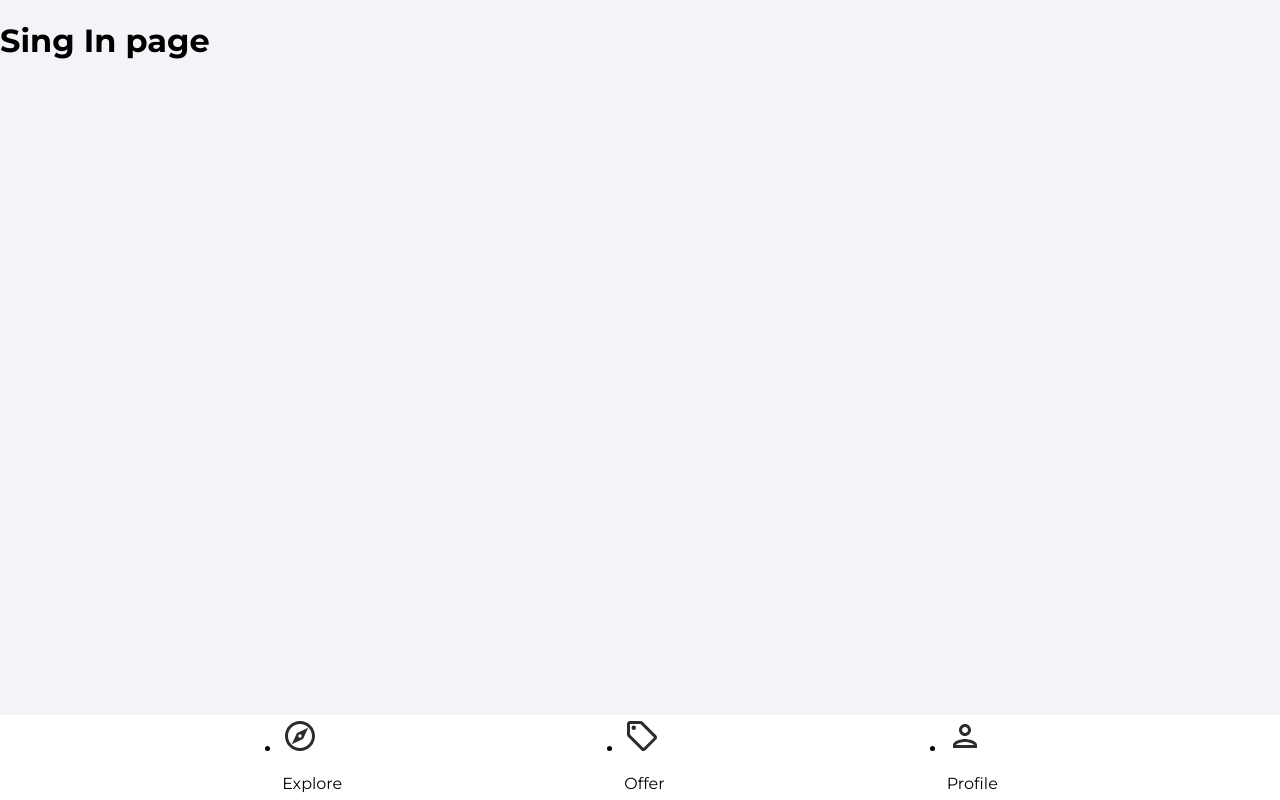
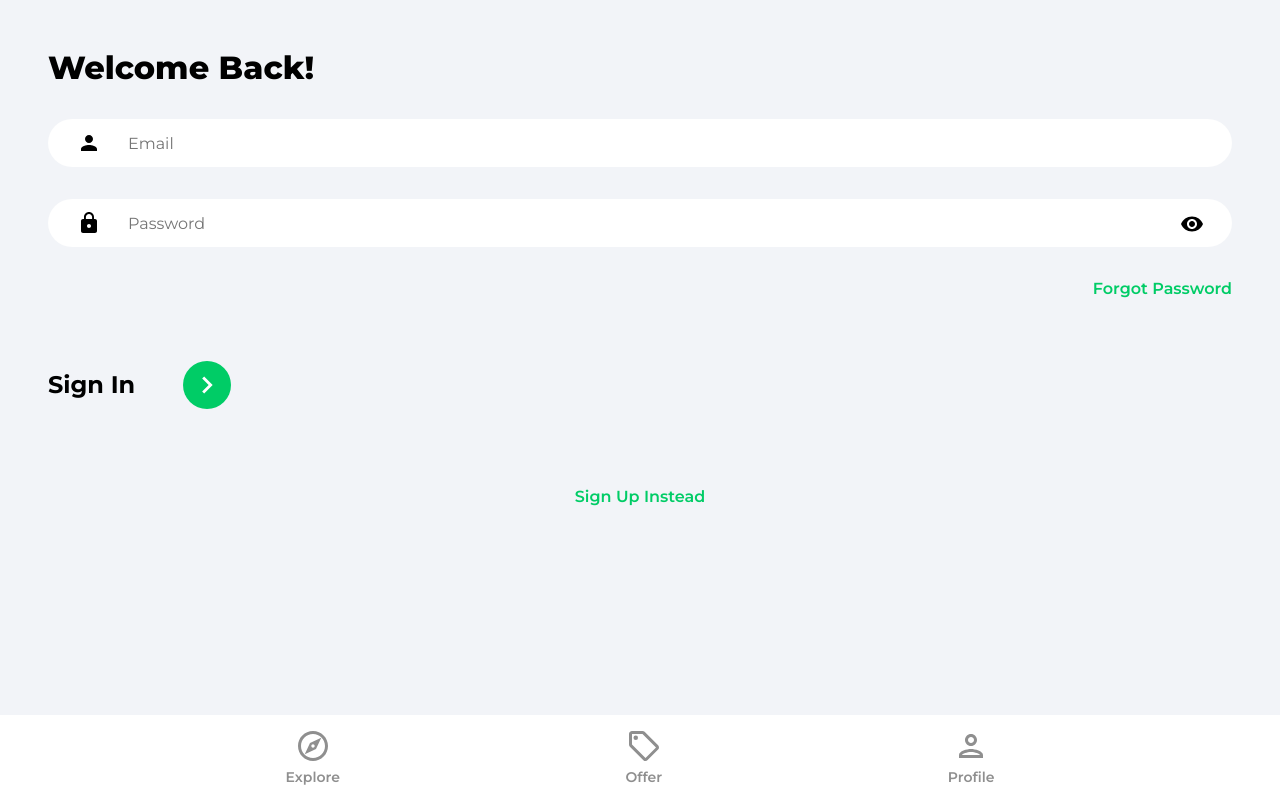
Before and after one commit to chrisUnivers/chrism-resume, a React (Vite) app in the folder firebase_exs/food-order-service/client/: page /sign-in in a window 1280 px wide. Built offline with nearby package versions, Linux system fonts and the light colour scheme.

Commit message:
completed sign in and sign up pages with linking.

```diff
--- a/firebase_exs/food-order-service/client/src/components/Navbar.jsx
+++ b/firebase_exs/food-order-service/client/src/components/Navbar.jsx
@@ -4,26 +4,33 @@
 import PersonOutlineIcon from "../assets/svg/personOutlineIcon.svg?react";
 
 function Navbar() {
+    const navigate = useNavigate()
+    const location = useLocation()
+
+    const pathMatchRoute = (route) => {
+        if(route === location.pathname) {
+            return true
+        }
+    }
     return (
         <footer className='navbar'>
-            <nav className="navbarNav">
-                <ul className="navbarListItems">
-                    <li classname="navbarListItem">
-                        <ExploreIcon fill='#2c2c2c' width='36px' height='36px' />
-                        <p>Explore</p>
+            <nav className='navbarNav'>
+                <ul className='navbarListItems'>
+                    <li className='navbarListItem' onClick={() => navigate('/')}>
+                        <ExploreIcon fill={pathMatchRoute('/') ? '#2c2c2c' : '#8f8f8f'} width='36px' height='36px' />
+                        <p className={pathMatchRoute('/') ? 'navbarListItemNameActive' : 'navbarListItemName'}>Explore</p>
                     </li>
-                    <li classname="navbarListItem">
-                        <OfferIcon fill='#2c2c2c' width='36px' height='36px' />
-                        <p>Offer</p>
+                    <li className='navbarListItem' onClick={() => navigate('/offers')}>
+                        <OfferIcon fill={pathMatchRoute('/offers') ? '#2c2c2c' : '#8f8f8f'} width='36px' height='36px' />
+                        <p className={pathMatchRoute('/offers') ? 'navbarListItemNameActive' : 'navbarListItemName'}>Offer</p>
                     </li>
-                    <li classname="navbarListItem">
-                        <PersonOutlineIcon fill='#2c2c2c' width='36px' height='36px' />
-                        <p>Profile</p>
+                    <li className='navbarListItem'  onClick={() => navigate('/profile')}>
+                        <PersonOutlineIcon fill={pathMatchRoute('/profile') ? '#2c2c2c' : '#8f8f8f'} width='36px' height='36px' />
+                        <p className={pathMatchRoute('/profile') ? 'navbarListItemNameActive' : 'navbarListItemName'}>Profile</p>
                     </li>
                 </ul>
             </nav>
         </footer>
     )
 }
-
 export default Navbar
--- a/firebase_exs/food-order-service/client/src/pages/SignIn.jsx
+++ b/firebase_exs/food-order-service/client/src/pages/SignIn.jsx
@@ -1,8 +1,52 @@
+import {useState} from 'react'
+import {Link, useNavigate} from 'react-router-dom'
+import ArrowRightIcon from '../assets/svg/keyboardArrowRightIcon.svg?react'
+import visibilityIcon from '../assets/svg/visibilityIcon.svg'
+
 function SingIn() {
+    const [showPassword, setShowPassword] = useState(false)
+    const [formData, setFormData] = useState({
+        email: '',
+        password: '',
+    })
+    const { email, password } = formData
+
+    const navigate = useNavigate()
+
+    const onChange = (e) => {
+        setFormData((prevState) => ({
+            ...prevState, [e.target.id]: e.target.value,
+        }))
+    }
     return (
-        <div>
-            <h1>Sing In page</h1>
-        </div>
+        <>
+            <div className='pageContainer'>
+                <header>
+                    <p className='pageHeader'>Welcome Back!</p>
+                </header>
+
+                <form>
+                    <input type='email' className='emailInput' placeholder='Email' id='email' value={email} onChange={onChange}/>
+
+                    <div className='passwordInputDiv'>
+                        <input type={showPassword ? 'text' : 'password'} className='passwordInput' placeholder='Password' id='password' value={password} onChange={onChange} />
+                        <img src={visibilityIcon} alt='show password' className='showPassword' onClick={() => setShowPassword((prevState) => !prevState)} />
+                    </div>
+
+                    <Link to='/forgot-password' className='forgotPasswordLink'> Forgot Password</Link>
+
+                    <div className='signInBar'>
+                        <p className='signInText'>Sign In</p>
+                        <button className='signInButton'>
+                            <ArrowRightIcon fill='#ffffff' width='34px' height='34px' />
+                        </button>
+                    </div>
+                </form>
+
+                {/* Google OAuth */}
+                <Link to='/sign-up' className='registerLink'>Sign Up Instead</Link>
+            </div>
+        </>
     )
 }
 
--- a/firebase_exs/food-order-service/client/src/pages/SingUp.jsx
+++ b/firebase_exs/food-order-service/client/src/pages/SingUp.jsx
@@ -1,9 +1,56 @@
-function SignUp() {
+import {useState} from 'react'
+import {Link, useNavigate} from 'react-router-dom'
+import ArrowRightIcon from '../assets/svg/keyboardArrowRightIcon.svg?react'
+import visibilityIcon from '../assets/svg/visibilityIcon.svg'
+
+function signUp() {
+    const [showPassword, setShowPassword] = useState(false)
+    const [formData, setFormData] = useState({
+        name:'',
+        email: '',
+        password: '',
+    })
+    const { name, email, password } = formData
+
+    const navigate = useNavigate()
+
+    const onChange = (e) => {
+        setFormData((prevState) => ({
+            ...prevState, [e.target.id]: e.target.value,
+        }))
+    }
     return (
-        <div>
-            <h1>Sign Up page</h1>
-        </div>
+        <>
+            <div className='pageContainer'>
+                <header>
+                    <p className='pageHeader'>Welcome!</p>
+                </header>
+
+                <form>
+                    <input type='name' className='nameInput' placeholder='Name' id='name' value={name} onChange={onChange}/>
+
+                    <input type='email' className='emailInput' placeholder='Email' id='email' value={email} onChange={onChange}/>
+
+                    <div className='passwordInputDiv'>
+                        <input type={showPassword ? 'text' : 'password'} className='passwordInput' placeholder='Password' id='password' value={password} onChange={onChange} />
+                        <img src={visibilityIcon} alt='show password' className='showPassword' onClick={() => setShowPassword((prevState) => !prevState)} />
+                    </div>
+
+                    <Link to='/forgot-password' className='forgotPasswordLink'> Forgot Password</Link>
+
+                    <div className='signUpBar'>
+                        <p className='signUpText'>Sign In</p>
+                        <button className='signUpButton'>
+                            <ArrowRightIcon fill='#ffffff' width='34px' height='34px' />
+                        </button>
+                    </div>
+                </form>
+
+                {/* Google OAuth */}
+                <Link to='/sign-in' className='registerLink'>Sign In Instead</Link>
+            </div>
+        </>
     )
 }
 
-export default SignUp
+export default signUp
```
